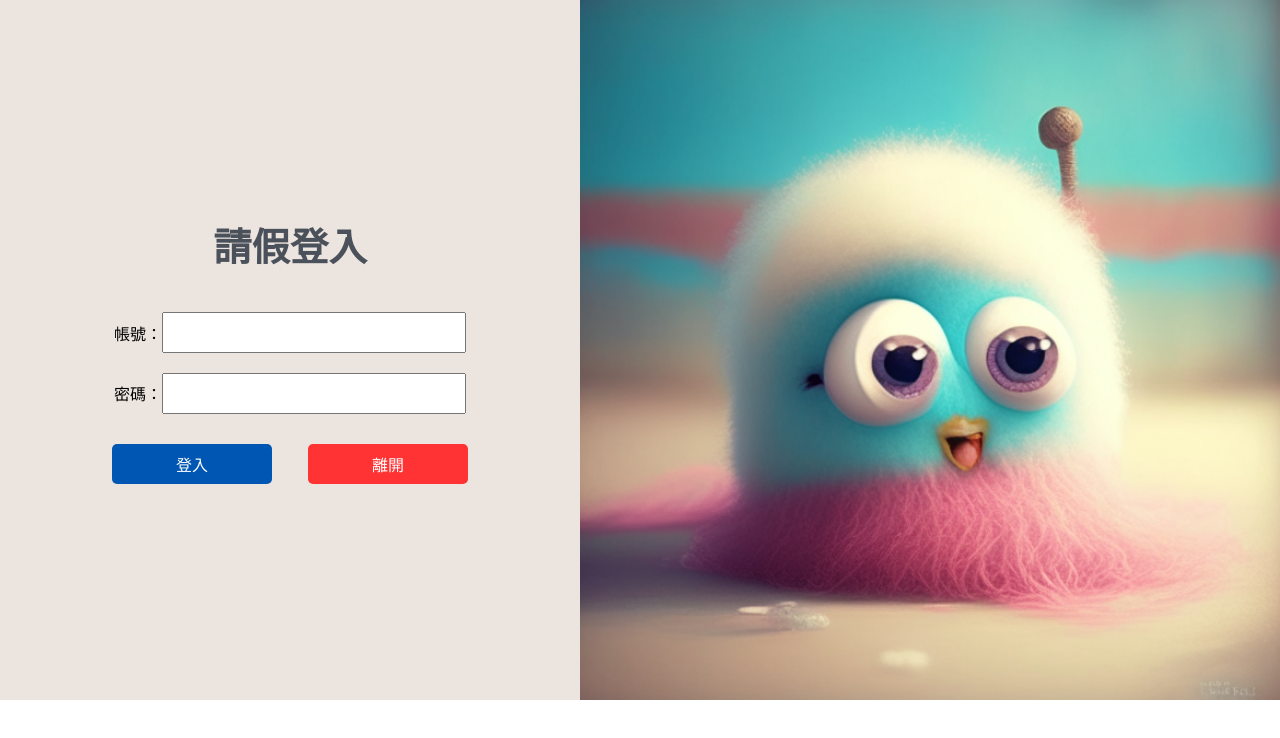
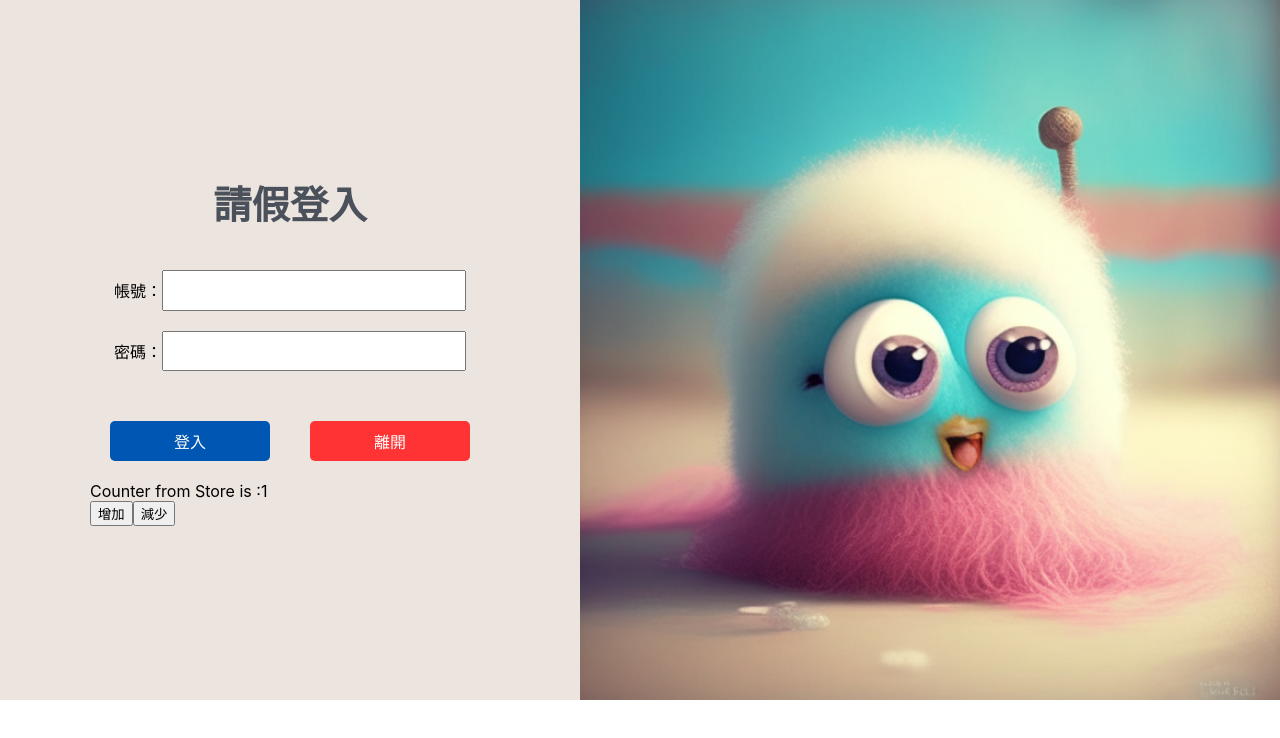
Before and after one commit to waymaymay/--, a React (Create React App) app: page /login in a window 1280 px wide. Shown: the top 738 px of the page. Built offline with nearby package versions, Linux system fonts and the light colour scheme.

Commit message:
add new components login.js

```diff
--- a/package.json
+++ b/package.json
@@ -3,12 +3,15 @@
   "version": "0.1.0",
   "private": true,
   "dependencies": {
+    "@reduxjs/toolkit": "^1.9.5",
     "@testing-library/jest-dom": "^5.16.5",
     "@testing-library/react": "^13.4.0",
     "@testing-library/user-event": "^13.5.0",
     "react": "^18.2.0",
     "react-dom": "^18.2.0",
-    "react-scripts": "5.0.1",
+    "react-redux": "^8.1.2",
+    "react-router-dom": "^6.15.0",
+    "react-scripts": "^2.1.3",
     "web-vitals": "^2.1.4"
   },
   "scripts": {
--- a/src/App.css
+++ b/src/App.css
@@ -19,7 +19,7 @@
 }
 
 .login-group{
-  margin: 20px
+  margin: 20px;
 }
 
 .right-section{
--- a/src/App.js
+++ b/src/App.js
@@ -1,15 +1,30 @@
 // App.js
 
 import React from 'react';
+import {BrowserRouter as Router, Route, Link, Routes, Navigate} from 'react-router-dom';
 import './App.css';
 import Login from './components/Login';
-
+import FormPage from './components/InnerPage/FormPage';
+import { useSelector } from "react-redux";
 
 function App() {
   return (
-    <div className="App">
-      <Login />
-    </div>
+    <Router>
+      <div className="App">
+        <Routes>
+          <Route path="/login" element={<Login/>} />
+          <Route path="/formpage" element={<FormPage/>} />
+          <Route
+            path="/"
+            element={<Navigate to="/login" replace />}
+          />
+          <Route
+            path="*"
+            element={<Navigate to="/" replace/>}
+          />
+        </Routes>
+      </div>
+    </Router>
   );
 }
 export default App;
--- /dev/null
+++ b/src/actions/index.js
@@ -0,0 +1,18 @@
+export const increment = () =>{
+    return{
+        type: 'INCREMENT',
+    };
+}
+
+export const decrement = () =>{
+    return{
+        type: 'DECREMENT',
+    };
+}
+
+export const increase = (value) =>{
+    return{
+        type: 'INCREASE',
+        value:value,
+    };
+}
--- /dev/null
+++ b/src/components/InnerPage/FormPage.css
@@ -0,0 +1,7 @@
+.form-container {
+    display: flex;
+    flex-direction: column;
+    align-items: center;
+    justify-content: center;
+    height: 100%;
+  }
--- /dev/null
+++ b/src/components/InnerPage/FormPage.js
@@ -0,0 +1,14 @@
+// FormPage.js
+
+import React from 'react';
+
+const FormPage = () => {
+  return (
+    <div className='form-container'>
+      <div className='leave-top'>請假申請單</div>
+      <p>這是FormPage的內容。</p>
+    </div>
+  );
+};
+
+export default FormPage;
--- a/src/components/Login.js
+++ b/src/components/Login.js
@@ -1,16 +1,30 @@
 /* eslint-disable react/jsx-no-comment-textnodes */
 // Login.js
 
-import React from 'react';
+import React, { useState } from 'react';
+import{ Redirect} from 'react-router-dom';
 import Button from './LoginButton/Button';
 import Leave from './leaveButton/leave';
 import LoginForm from './inputbox/LoginForm';
+import FormPage from './InnerPage/FormPage';
+import { useSelector } from "react-redux";
+import { useDispatch } from "react-redux";
+import { increment, decrement, increase} from "../actions";
+
+const users = [
+  { account: "abc", password: "123" }
+];
 
 const Login = () => {
+  const counter = useSelector(state => state.counter);
+  const dispatch = useDispatch();
+
   const handleLogin = () => {
-    // Add login logic here
+    //  Add login logic here
+
+
     console.log('Login clicked!');
-  };
+  }
 
   return (
     <div className="login-container">
@@ -18,20 +32,20 @@ const Login = () => {
             <div className='logintop'>請假登入</div>
             {/* Add login form here */}
             <div className='login-group'>
-                <LoginForm/>
-                <Button label="登入" onClick={handleLogin} />
-                <Leave label="離開" onClick={handleLogin} />
+              <LoginForm />
+              <Button label="登入" onClick={handleLogin} />
+              <Leave label="離開" onClick={handleLogin} />
+              <div>Counter from Store is :{counter}</div>
+              <button onClick={()=>dispatch(increment())}>增加</button>
+              <button onClick={()=>dispatch(decrement())}>減少</button>
             </div>
-
         </div>
 
         <div className="right-section">
              {/* Content for the right section */}
-
             <img src='./images/login-image.png' width="700vmin" height="700vmin" alt='login'/>
         </div>
     </div>
   );
 };
-
 export default Login;
--- a/src/components/LoginButton/Button.css
+++ b/src/components/LoginButton/Button.css
@@ -7,7 +7,7 @@
   cursor: pointer;
   font-size: 16px;
   border-radius: 5px;
-  margin: 0 18px;
+  margin: 20px 20px;
 }
 
 .Login-Button:hover {
--- a/src/components/leaveButton/leave.css
+++ b/src/components/leaveButton/leave.css
@@ -7,7 +7,7 @@
     cursor: pointer;
     font-size: 16px;
     border-radius: 5px;
-    margin: 0 18px;
+    margin: 20px 20px;
 }
 
 .leave-Button:hover {
--- a/src/index.js
+++ b/src/index.js
@@ -4,10 +4,18 @@ import './index.css';
 import App from './App';
 import reportWebVitals from './reportWebVitals';
 
+import { configureStore } from "@reduxjs/toolkit";
+import allReducers from "./reducers";
+import { Provider } from "react-redux";
+
+const store = configureStore({ reducer: allReducers });
+
 const root = ReactDOM.createRoot(document.getElementById('root'));
 root.render(
   <React.StrictMode>
-    <App />
+    <Provider store={store}>
+      <App />
+    </Provider>
   </React.StrictMode>
 );
 
--- /dev/null
+++ b/src/reducers/Counter.js
@@ -0,0 +1,17 @@
+const Counter = (state = 1, action) => {
+    switch (action.type) {
+        case 'INCREMENT':
+            return state + 1;
+
+        case 'DECREMENT':
+            return state - 1;
+
+        case 'INCREASE':
+            const newState = state + Number(action.value);
+            return newState;
+
+        default:
+            return state
+    }
+}
+export default Counter;
--- /dev/null
+++ b/src/reducers/index.js
@@ -0,0 +1,8 @@
+import CounterReducer from "./Counter";
+import { combineReducers } from "redux";
+
+const allReducers = combineReducers({
+    counter: CounterReducer,
+})
+
+export default allReducers;
```
Also changed, not shown: src/imgs/login-image.png (deleted), 1 other file (tests, documents, lock files or other folders).
